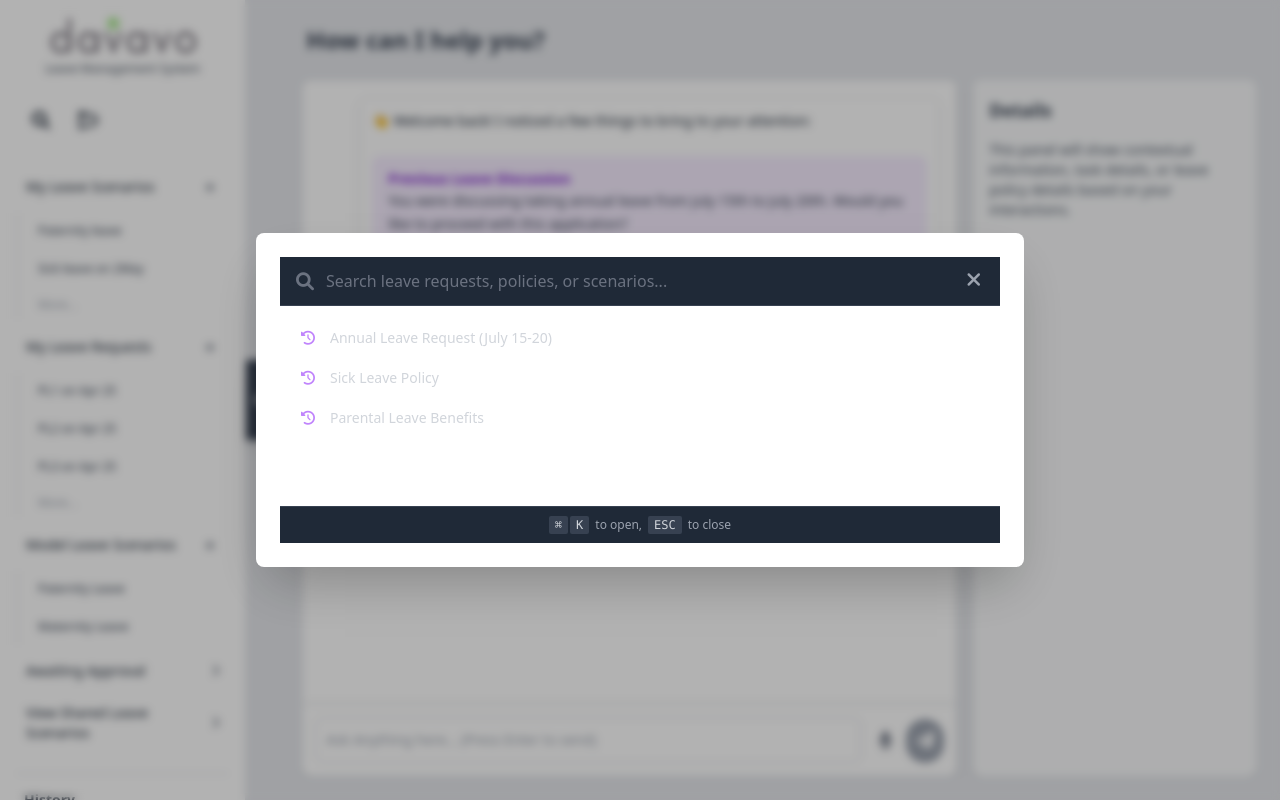
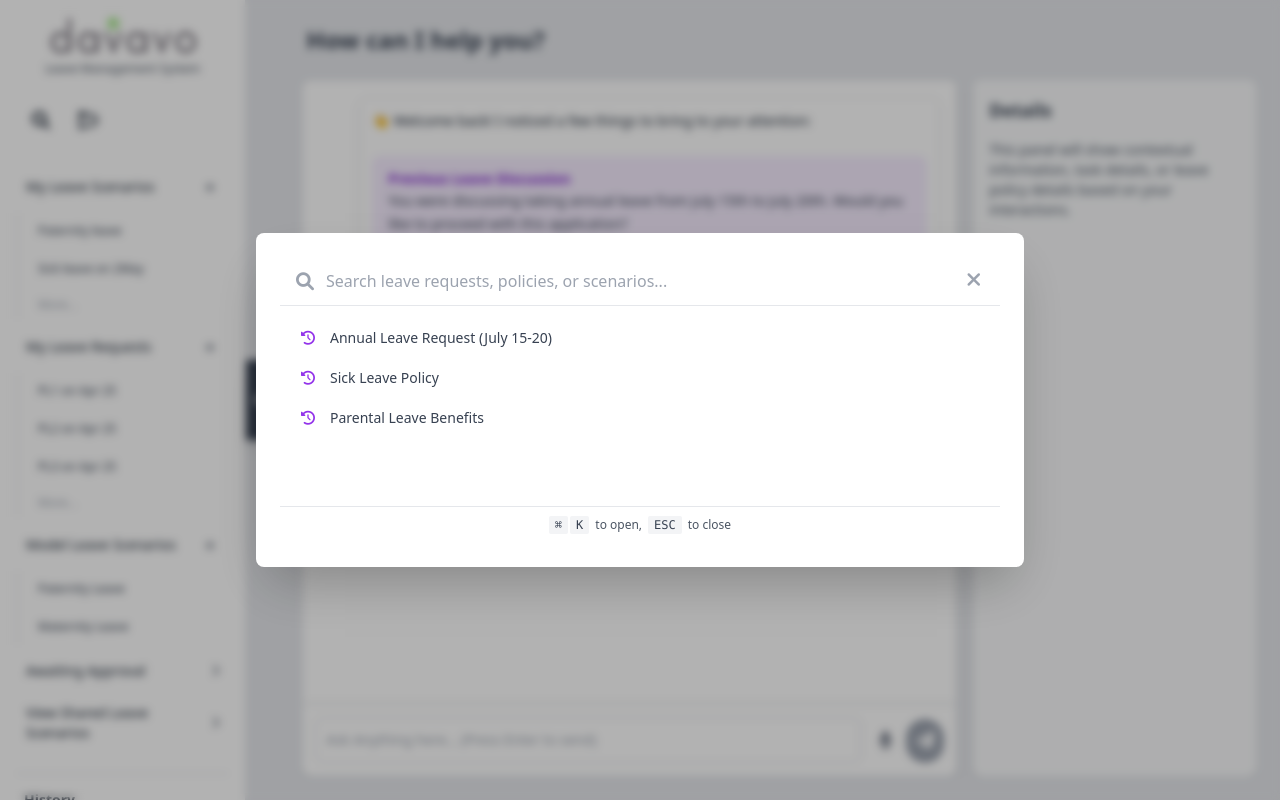
Before and after one commit to saleemutf/luna, a React (Vite) app: page / in a window 1280 px wide. Both pictures are taken after a click on the button 41 px from the left and 120 px from the top of the page. Built offline with nearby package versions, Linux system fonts and the light colour scheme.

Commit message:
corrected the modal colors even search

```diff
--- a/src/features/Search/SearchModal.jsx
+++ b/src/features/Search/SearchModal.jsx
@@ -3,11 +3,11 @@ import Modal from '../../components/Modal/Modal';
 
 const SearchResultItem = ({ icon, text, onClick }) => (
   <div
-    className="search-result flex items-center p-2.5 hover:bg-gray-700 rounded-md cursor-pointer transition-colors duration-150"
+    className="search-result flex items-center p-2.5 hover:bg-gray-100 rounded-md cursor-pointer transition-colors duration-150"
     onClick={onClick}
   >
-    <i className={`${icon} text-purple-400 text-sm mr-3 w-5 text-center`}></i>
-    <span className="text-gray-300 text-sm truncate">{text}</span>
+    <i className={`${icon} text-purple-600 text-sm mr-3 w-5 text-center`}></i>
+    <span className="text-gray-700 text-sm truncate">{text}</span>
   </div>
 );
 
@@ -52,19 +52,19 @@ const SearchModal = ({ isOpen, onClose }) => {
   const itemsToDisplay = searchTerm.trim() ? results : recentSearches;
 
   const customHeader = (
-    <div className="flex items-center w-full bg-gray-800 py-2 px-3 md:px-4 border-b border-gray-700">
-      <i className="fas fa-search text-gray-500 text-base md:text-lg mr-2 md:mr-3"></i>
+    <div className="flex items-center w-full bg-white py-2 px-3 md:px-4 border-b border-gray-200">
+      <i className="fas fa-search text-gray-400 text-base md:text-lg mr-2 md:mr-3"></i>
       <input
         ref={inputRef}
         type="text"
-        className="flex-grow bg-transparent text-gray-200 text-sm md:text-base focus:outline-none placeholder-gray-500"
+        className="flex-grow bg-transparent text-gray-800 text-sm md:text-base focus:outline-none placeholder-gray-400"
         placeholder="Search leave requests, policies, or scenarios..."
         value={searchTerm}
         onChange={(e) => setSearchTerm(e.target.value)}
       />
       <button
         onClick={onClose}
-        className="text-gray-400 hover:text-white transition-colors p-1 ml-2 rounded-full hover:bg-gray-700 focus:outline-none focus:ring-1 focus:ring-purple-500"
+        className="text-gray-400 hover:text-gray-600 transition-colors p-1 ml-2 rounded-full hover:bg-gray-100 focus:outline-none focus:ring-1 focus:ring-purple-500"
         aria-label="Close search modal"
       >
         <i className="fas fa-times text-lg md:text-xl"></i>
@@ -73,13 +73,13 @@ const SearchModal = ({ isOpen, onClose }) => {
   );
 
   const customFooter = (
-    <div className="flex items-center justify-center text-xs text-gray-500 py-2.5 px-4 bg-gray-800 border-t border-gray-700">
+    <div className="flex items-center justify-center text-xs text-gray-500 py-2.5 px-4 bg-white border-t border-gray-200">
       <div className="search-shortcut">
-        <span className="key bg-gray-700 px-1.5 py-0.5 rounded-sm font-mono text-gray-300">⌘</span>
-        <span className="key bg-gray-700 px-1.5 py-0.5 rounded-sm font-mono ml-0.5 text-gray-300">K</span>
-        <span className="ml-1.5 text-gray-400">to open,</span>
-        <span className="key bg-gray-700 px-1.5 py-0.5 rounded-sm font-mono ml-1.5 text-gray-300">ESC</span>
-        <span className="ml-1.5 text-gray-400">to close</span>
+        <span className="key bg-gray-100 px-1.5 py-0.5 rounded-sm font-mono text-gray-700">⌘</span>
+        <span className="key bg-gray-100 px-1.5 py-0.5 rounded-sm font-mono ml-0.5 text-gray-700">K</span>
+        <span className="ml-1.5 text-gray-600">to open,</span>
+        <span className="key bg-gray-100 px-1.5 py-0.5 rounded-sm font-mono ml-1.5 text-gray-700">ESC</span>
+        <span className="ml-1.5 text-gray-600">to close</span>
       </div>
     </div>
   );
@@ -87,7 +87,7 @@ const SearchModal = ({ isOpen, onClose }) => {
   return (
     <Modal isOpen={isOpen} onClose={onClose} title={null} size="lg">
       {customHeader}
-      <div className="search-modal-body py-3 px-2 min-h-[200px] max-h-[calc(80vh-120px)] md:max-h-[60vh] overflow-y-auto scrollbar-thin scrollbar-thumb-gray-600 scrollbar-track-gray-800">
+      <div className="search-modal-body py-3 px-2 min-h-[200px] max-h-[calc(80vh-120px)] md:max-h-[60vh] overflow-y-auto scrollbar-thin scrollbar-thumb-gray-300 scrollbar-track-gray-100">
         {itemsToDisplay.length > 0 ? (
           itemsToDisplay.map(item => (
             <SearchResultItem
```
